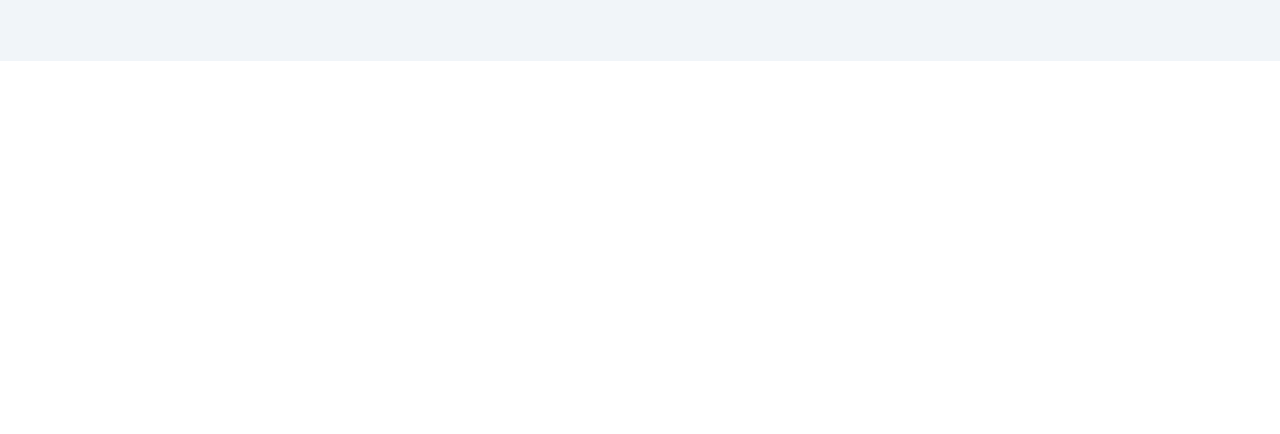
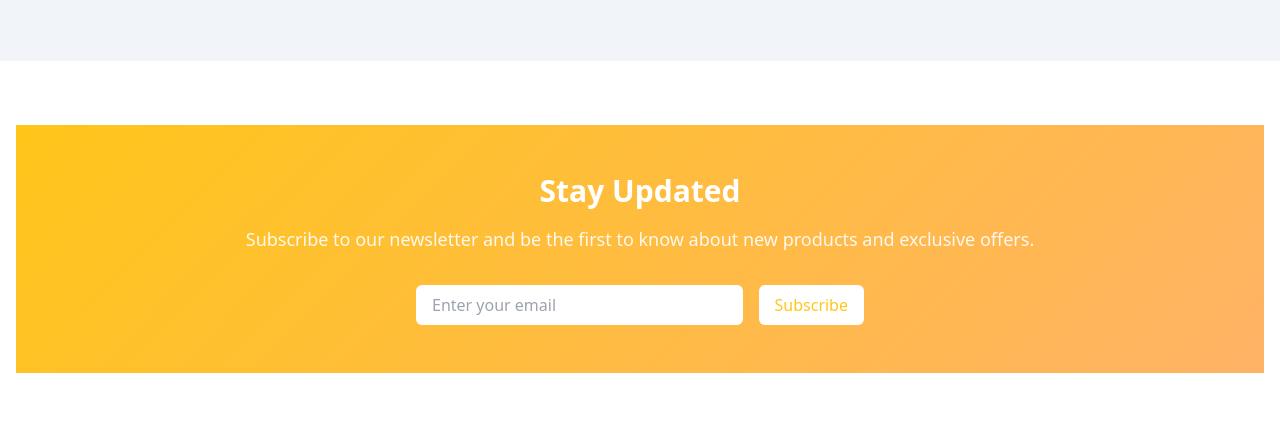
Before and after one commit to kelvin-damian/e-commerce, a website: page index.html in a window 1280 px wide. Shown: the part 1462-1896 px from the top of the page. Before the commit the page ends 1523 px from the top, so only its background shows below. Drawn offline with nearby package versions, Linux system fonts and the light colour scheme; no server answers.

Commit message:
implemented the styling of featured product and subscription feature

```diff
--- a/asset/style/style.css
+++ b/asset/style/style.css
@@ -10,9 +10,12 @@
     --background: hsl(0 0% 95%);
     --backdrop_filter:blur(8px);
     --primary: 220 100% 50%;
+    --accent: 45 100% 55%;
+    --text-accent:hsl(45 100% 55%);
     --feature-text: hsl(215.4 16.3% 46.9%);
     --foreground-text: hsl(215.4 16.3% 46.9%);
     --gradient-primary: linear-gradient(135deg, hsl(var(--primary)), hsl(220 100% 60%));
+    --gradient-accent: linear-gradient(135deg, hsl(var(--accent)), hsl(30 100% 70%));
     --feature-bg: hsl(210 40% 96.1%);
     --card-bg: hsl(0 0% 100%);
 
@@ -66,4 +69,13 @@
     -webkit-line-clamp: 2; /* limit to 2 lines */
     -webkit-box-orient: vertical;
     overflow: hidden;
-  }
+}
+
+/* newsletter style */
+.news-bg{
+    background: var(--gradient-accent);
+}
+
+.text-accent{
+    color: var(--text-accent);
+}
--- a/index.html
+++ b/index.html
@@ -285,7 +285,38 @@
                 </Button>
             </div>
         </section>
+
+        <!-- ==============================NEWSLETTER SECTION=============================================================== -->
+        <section class="py-16">
+            <div class="container mx-auto px-4">
+                <div class="news-bg text-white">
+                    <div class="p-12 text-center">
+                        <h2 class="text-3xl font-bold mb-4">Stay Updated</h2>
+
+                        <p class="text-lg mb-8 opacity-90">
+                            Subscribe to our newsletter and be the first to know about new products and exclusive offers.
+                        </p>
+
+                        <div class="max-w-md mx-auto flex gap-4">
+                            <input
+                              type="email"
+                              placeholder="Enter your email"
+                              class="flex-1 px-4 py-2 rounded-md foreground-text"
+                            />
+                            <Button class="bg-white px-4 py-2 rounded-md text-accent hover:bg-gray-50">
+                              Subscribe
+                            </Button>
+                        </div>
+
+                    </div>
+
+                </div>
+
+            </div>
+        </section>
     </main>
+
+    <!-- ========================= -->
     <script src="script.js"></script>
 </body>
 </html>
--- a/script.js
+++ b/script.js
@@ -127,8 +127,8 @@ async function getFeaturedProducts() {
                             <img
                                 src="${product.image}"
                                 alt="${product.title}"
-                                class="h-full w-full object-cover transition-transform duration-300 group-hover:scale-105 p-0"
-
+                                class="h-screen w-screen object-cover transition-transform duration-300 group-hover:scale-105 p-0"
+                                width
                             />
                         </div>
                     </div>
@@ -153,14 +153,17 @@ async function getFeaturedProducts() {
                         </div>
                     </div>
 
-                    <div class="flex items-center justify-between mt-4">
-                        <span class="text-2xl font-bold text-blue-600">
+                    <div class="p-4 pt-0 flex items-center justify-between">
+                        <span class="text-2xl font-bold text-primary">
                             $${product.price.toFixed(2)}
                         </span>
                         <button
                             onclick="alert('Added ${product.title} to cart!')"
-                            class="bg-blue-600 text-white px-4 py-2 rounded-lg hover:bg-blue-700"
+                            class="bg-blue-600 text-white px-4 py-2 rounded-lg hover:bg-blue-700 inline-flex items-center justify-center gap-2"
                         >
+                            <svg xmlns="http://www.w3.org/2000/svg" fill="none" viewBox="0 0 24 24" stroke-width="1.5" stroke="currentColor" class="text-white h-5 w-5 mr-2">
+                                 <path stroke-linecap="round" stroke-linejoin="round" d="M2.25 3h1.386c.51 0 .955.343 1.087.835l.383 1.437M7.5 14.25a3 3 0 0 0-3 3h15.75m-12.75-3h11.218c1.121-2.3 2.1-4.684 2.924-7.138a60.114 60.114 0 0 0-16.536-1.84M7.5 14.25 5.106 5.272M6 20.25a.75.75 0 1 1-1.5 0 .75.75 0 0 1 1.5 0Zm12.75 0a.75.75 0 1 1-1.5 0 .75.75 0 0 1 1.5 0Z" />
+                            </svg>
                             Add to Cart
                         </button>
                     </div>
```
